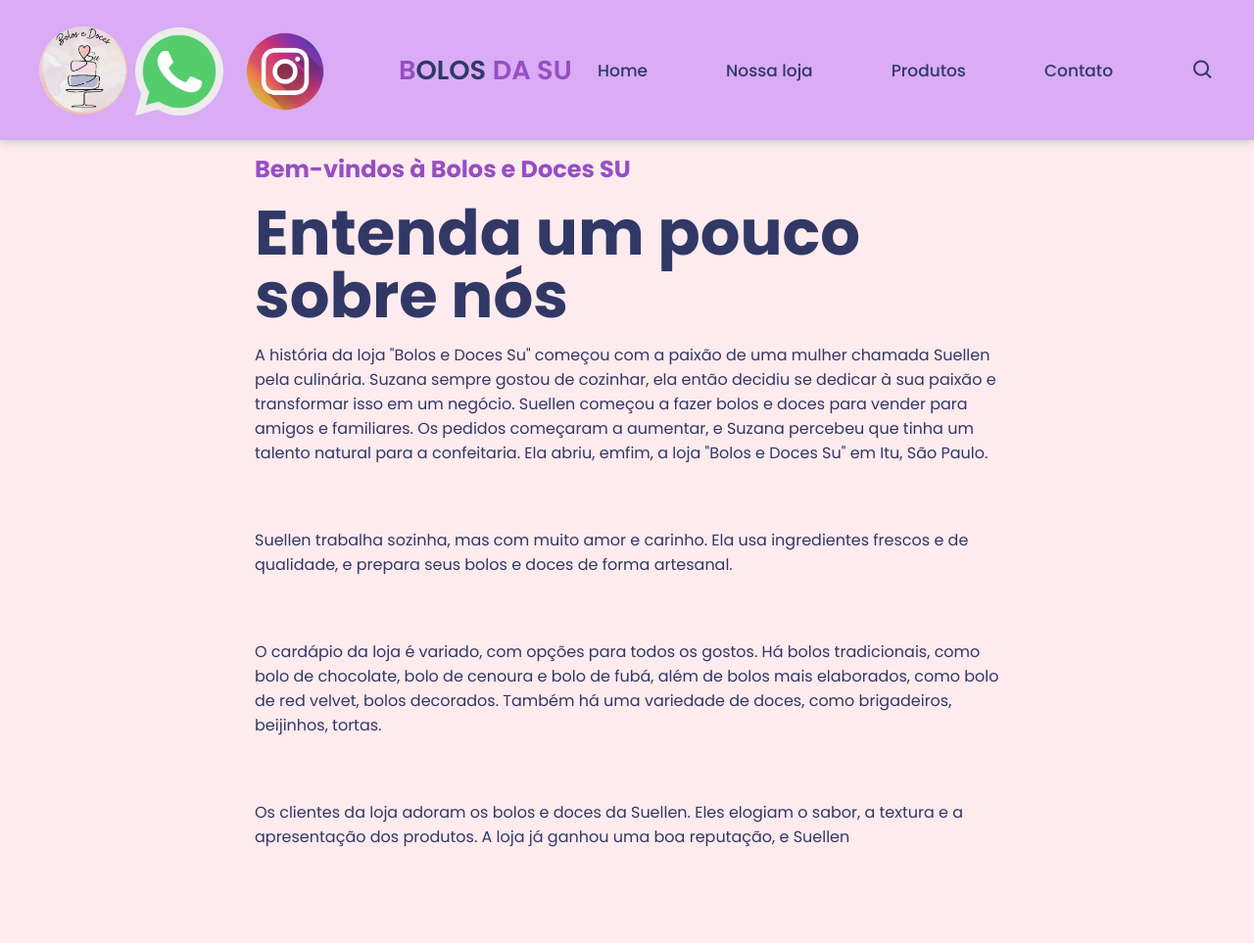
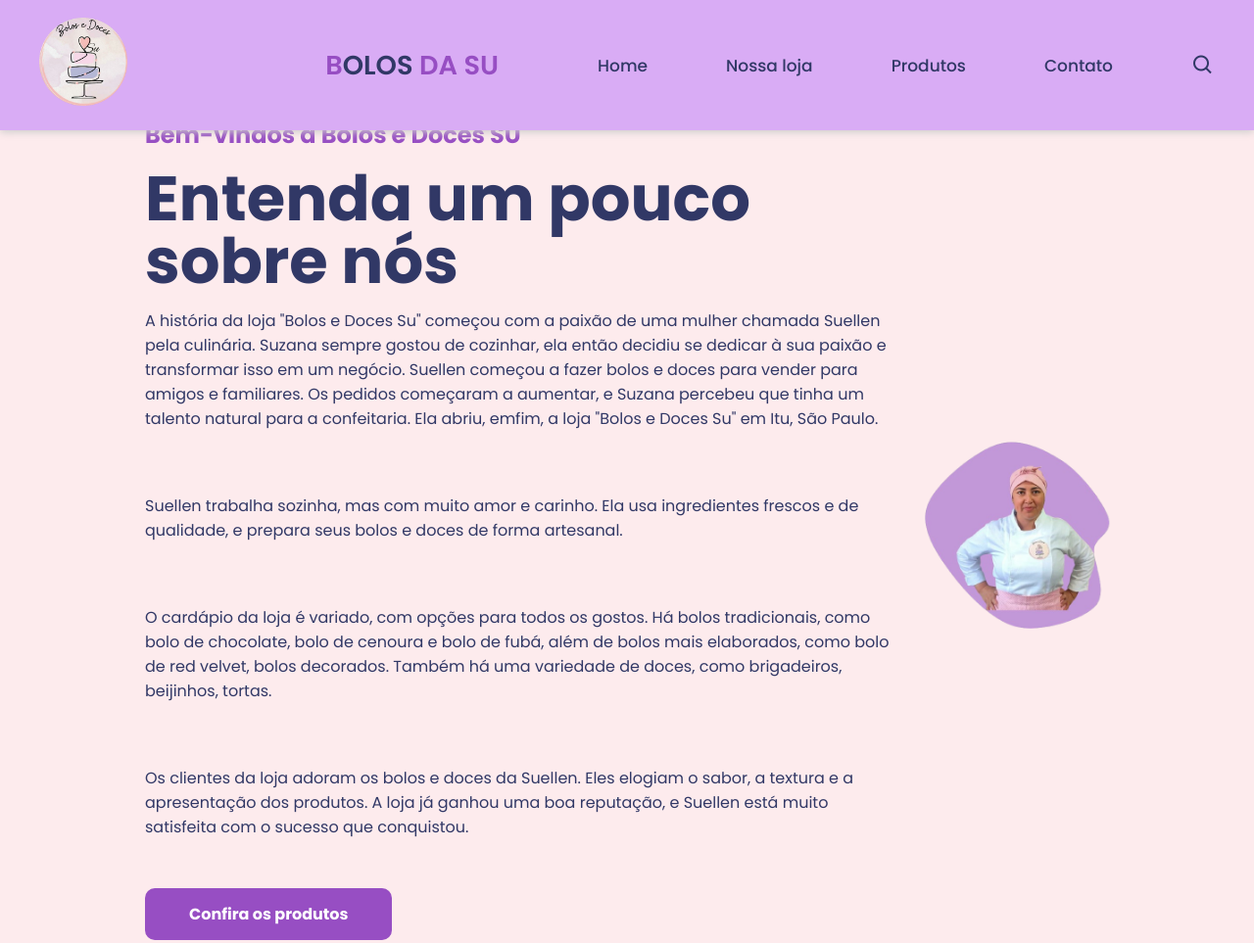
Before and after one commit to anacarolinaAlvarenga/doces-da-Su, a plain HTML site: page loja.html in a window 1280 px wide. Shown: the whole page at 98% size. Drawn offline with nearby package versions, Linux system fonts and the light colour scheme.

Commit message:
Update loja.html

```diff
--- a/loja.html
+++ b/loja.html
@@ -10,52 +10,6 @@
     <link href='https://unpkg.com/boxicons@2.1.2/css/boxicons.min.css' rel='stylesheet'>
     <link rel="stylesheet" href="style.css">
     <title>Bolos e Doces Su</title>
-    <style>
-        body {
-            overflow-y: scroll;
-            margin: 0;
-        }
-
-        .responsivo {
-            width: 100%;
-            height: auto;
-        }
-
-        .home-text {
-            max-width: 800px; /* Ajuste conforme necessário */
-            margin: 0 auto;
-            padding: 20px;
-        }
-
-        .imagem-container {
-            text-align: center;
-        }
-
-        .logo_header {
-            display: flex;
-            align-items: center;
-        }
-
-        .img_logo_header,
-        .img_logo_instagram {
-            margin-right: 8px; /* Ajuste o valor conforme necessário para o espaçamento desejado */
-        }
-
-        .img_logo_instagram {
-            width: 80px; /* Ajuste a largura conforme necessário */
-            height: 80px; /* Ajuste a altura conforme necessário */
-        }
-
-        .social-links {
-            display: flex;
-            align-items: center;
-            margin-top: 10px; /* Ajuste conforme necessário para o espaçamento desejado */
-        }
-
-        .social-link {
-            margin-right: 15px; /* Ajuste o valor conforme necessário para o espaçamento desejado */
-        }
-    </style>
 </head>
 
 <body>
@@ -63,18 +17,10 @@
         <nav class="navigation">
             <div class="header" id="header">
                 <div class="logo_header">
-                    <img src="imagem/icone.png" class="img_logo_header" alt="Logo">
-                    <div class="social-links">
-                        <a href="https://wa.me/5511948655040" class="social-link" target="_blank">
-                            <img src="imagem/whatsapp.png" class="img_logo_header" alt="WhatsApp">
-                        </a>
-                        <a href="https://www.instagram.com/subolosedocesda" class="social-link" target="_blank">
-                            <img src="imagem/instagram.png" class="img_logo_instagram" alt="Instagram">
-                        </a>
-                    </div>
+                    <img src="imagem/icone.png" class="img_logo_header" alt="imagem da tarefas na index">
                 </div>
             </div>
-            <span></span>
+            <span> </span>
             <a href="#" class="logo">B<span>OLOS</span> DA<span> </span>SU</a>
             <ul class="nav-menu">
                 <li class="nav-item"><a href="./index.html">Home</a></li>
@@ -117,4 +63,20 @@
                 </p>
                 <p>
                     Os clientes da loja adoram os bolos e doces da Suellen. Eles elogiam o sabor, a textura e a
-                    apresentação dos produtos. A loja já ganhou uma boa reputação, e Suellen
+                    apresentação dos produtos. A loja já ganhou uma boa reputação, e Suellen está muito
+                    satisfeita com o sucesso que conquistou.
+                </p>
+                <a href="#" class="home-btn">Confira os produtos</a>
+            </div>
+            <div class="header" id="header">
+                <div class="imagem-container">
+                    <img src="imagem/su2.webp" alt="imagem da tarefas na index" class="responsivo">
+                </div>
+                <!-- Outras imagens ou conteúdos aqui -->
+            </div>
+        </section>
+    </main>
+    <script src="script.js"></script>
+</body>
+
+</html>
```
